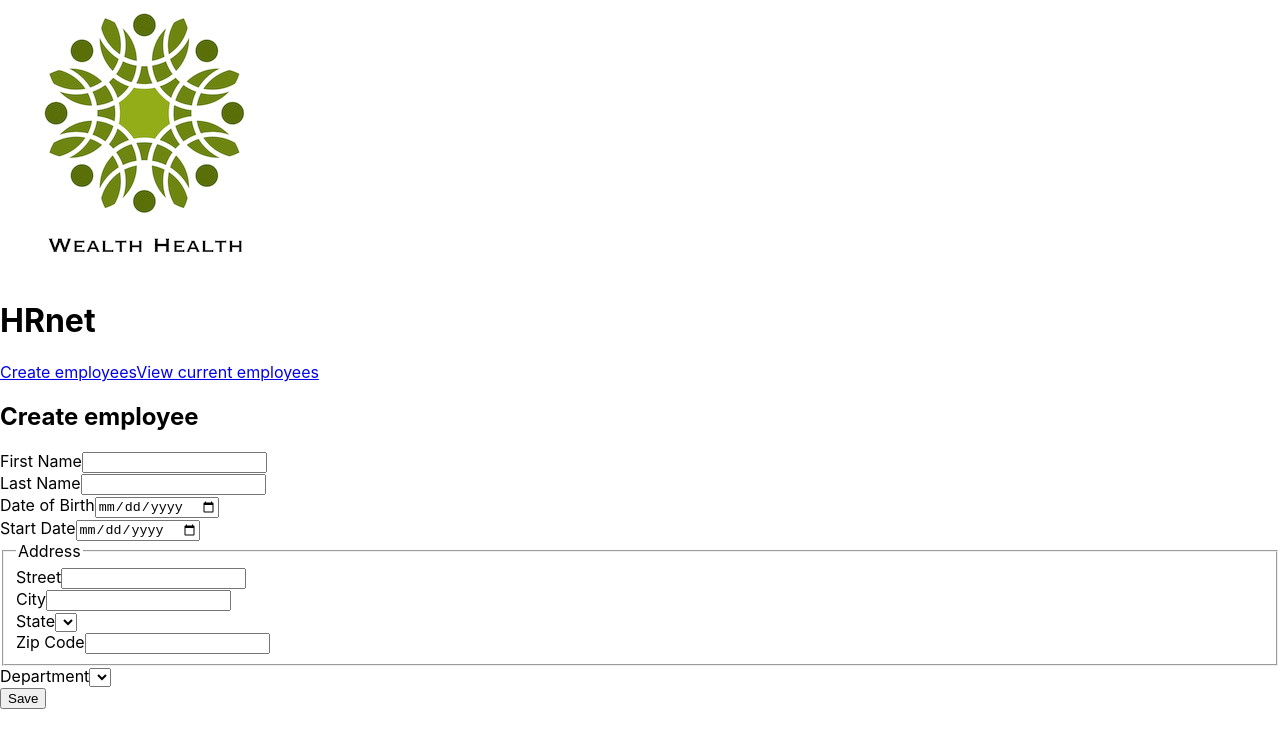
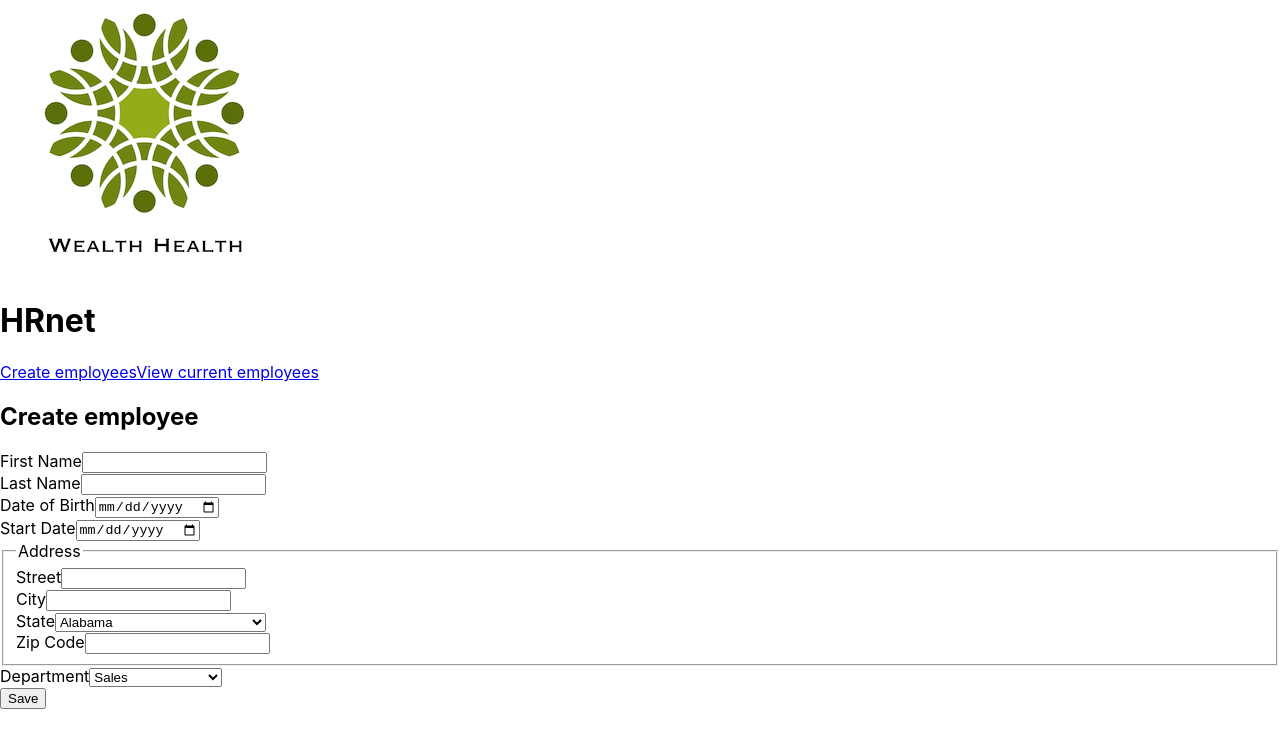
Before and after one commit to VGrolleau/p14-hrnet, a React (Create React App) app: page / in a window 1280 px wide. Shown: the top 748 px of the page. Built offline with nearby package versions, Linux system fonts and the light colour scheme.

Commit message:
Complete select options informations

```diff
--- a/src/components/Select.jsx
+++ b/src/components/Select.jsx
@@ -3,11 +3,18 @@ import { PropTypes } from 'prop-types';
 function Select(props) {
     const id = props.id;
     const label = props.label;
+    const dataOptions = props.dataOptions;
 
     return (
         <div>
             <label htmlFor={id}>{label}</label>
-            <select name={id} id={id}></select>
+            <select name={id} id={id}>
+                {
+                    dataOptions.map((dataOption, index) => {
+                        return <option value={dataOption.name} key={index}>{dataOption.name}</option>
+                    })
+                }
+            </select>
         </div>
     )
 };
--- a/src/data/index.js
+++ b/src/data/index.js
@@ -305,9 +305,24 @@ export const states = [
 ];
 
 export const departments = [
-    "Sales",
-    "Marketing",
-    "Engineering",
-    "Human Resources",
-    "Legal"
+    {
+        name: "Sales",
+        abbreviation: ""
+    },
+    {
+        name: "Marketing",
+        abbreviation: ""
+    },
+    {
+        name: "Engineering",
+        abbreviation: ""
+    },
+    {
+        name: "Human Resources",
+        abbreviation: ""
+    },
+    {
+        name: "Legal",
+        abbreviation: ""
+    }
 ];
--- a/src/pages/CreateEmployee.jsx
+++ b/src/pages/CreateEmployee.jsx
@@ -1,7 +1,7 @@
 import { useEffect } from "react";
 import Input from "../components/Input";
 import Select from "../components/Select";
-import { dataForm } from "../data";
+import { dataForm, states, departments } from "../data";
 
 function CreateEmployee() {
     useEffect(() => { document.title = "HRnet - Home" });
@@ -29,9 +29,6 @@ function CreateEmployee() {
         return (dataNameBloc, dataAddressBloc, dataDepartmentBloc);
     });
 
-    let stateSelect = document.getElementById("state");
-    let departmentSelect = document.getElementById("department");
-
     return (
         <section>
             <h2>Create employee</h2>
@@ -39,11 +36,7 @@ function CreateEmployee() {
             <form>
                 <div id="nameBloc">
                     {dataNameBloc.map(obj => {
-                        if (obj.category === "input") {
-                            return <Input id={obj.id} label={obj.label} type={obj.type} key={obj.id} />
-                        } else {
-                            return <Select id={obj.id} label={obj.label} key={obj.id} />
-                        }
+                        return <Input id={obj.id} label={obj.label} type={obj.type} key={obj.id} />
                     })}
                 </div>
 
@@ -54,18 +47,14 @@ function CreateEmployee() {
                         if (obj.category === "input") {
                             return <Input id={obj.id} label={obj.label} type={obj.type} key={obj.id} />
                         } else {
-                            return <Select id={obj.id} label={obj.label} key={obj.id} />
+                            return <Select id={obj.id} label={obj.label} dataOptions={states} key={obj.id} />
                         }
                     })}
                 </fieldset>
 
                 <div id="departmentBloc">
                     {dataDepartmentBloc.map(obj => {
-                        if (obj.category === "input") {
-                            return <Input id={obj.id} label={obj.label} type={obj.type} key={obj.id} />
-                        } else {
-                            return <Select id={obj.id} label={obj.label} key={obj.id} />
-                        }
+                        return <Select id={obj.id} label={obj.label} dataOptions={departments} key={obj.id} />
                     })}
                 </div>
 
```
